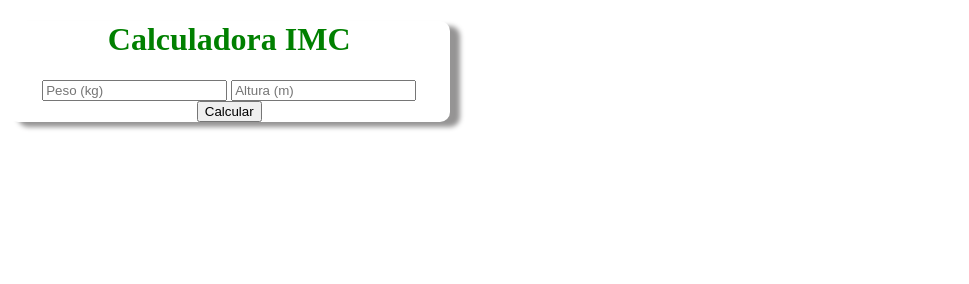
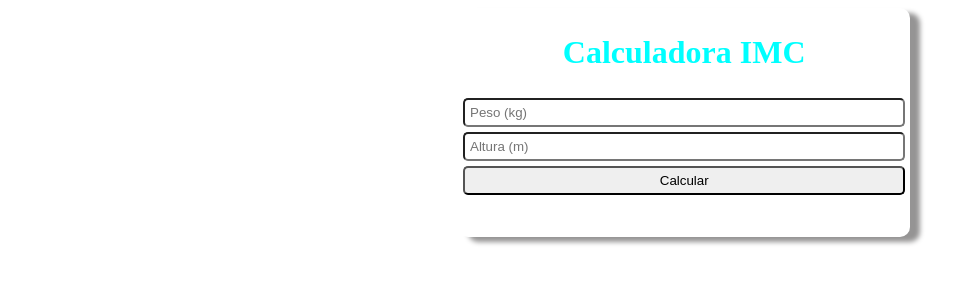
Before and after one commit to KaueSG/CalcIMC, a plain HTML site: page index.html in a window 1280 px wide. Shown: the whole page, without its empty margins (0-969 px from the left). Drawn offline with Linux system fonts and the light colour scheme.

Commit message:
finalização

```diff
--- a/CSS/DS.css
+++ b/CSS/DS.css
@@ -1,10 +1,26 @@
+body{
+    text-align: center;
+}
+
 #formulario{
-    text-align: center;
+    display: flex;
+    flex-direction: column;
+    gap: 5px;
     box-shadow: 10px 5px 5px rgb(149, 148, 148);
     border-radius: 10px;
     width: 35%;
+
+    padding: 5px;
+    margin-right: 600px;
+    margin-left: 450px;
+    border-radius: 10px;
+}
+
+input{
+    padding: 5px;
+    border-radius: 5px;
 }
 
 #formulario h1{
-    color: green;
+    color: aqua;
 }
--- a/index.html
+++ b/index.html
@@ -8,7 +8,7 @@
 </head>
 <body>
     <div id="formulario">
-        <form action="">
+
             <h1>Calculadora IMC</h1>
 
             <input type="number" id="peso" placeholder="Peso (kg)">
@@ -19,7 +19,7 @@
 
             <p id="resultado"></p>
 
-        </form>
+
     </div>
 
     <script src="js/DS.js"></script>
```
